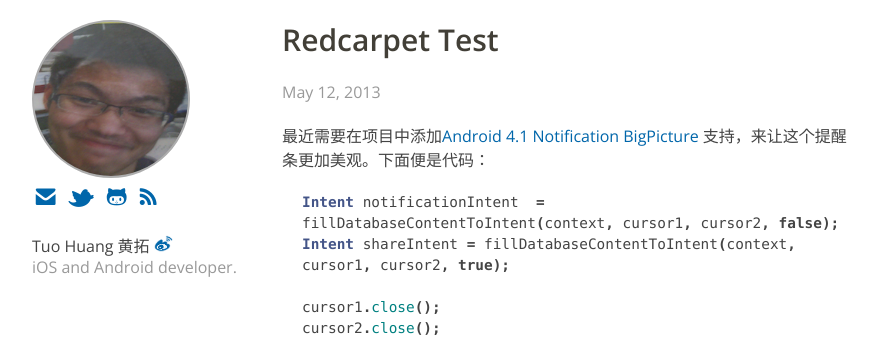
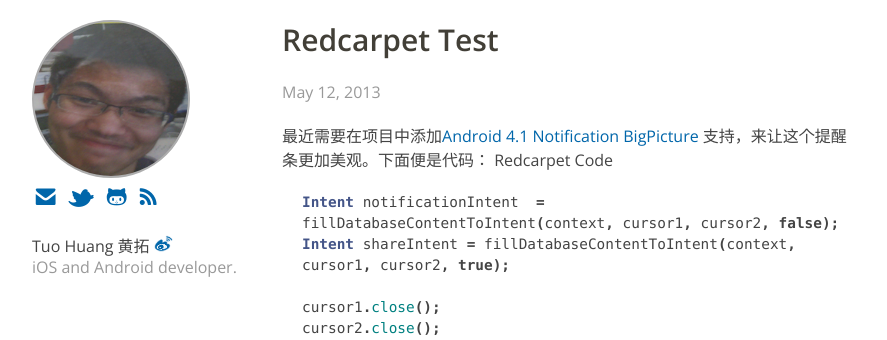
Before and after one commit to 5CakesSH/5cakessh.github.io, a Jekyll site: the page built from _posts/2013-05-12-redcarptet-test.md, in a window 1280 px wide and 1400 px high. Shown: the top 340 px of the window, without its empty margins (138-1025 px from the left). Built offline with Jekyll 4.4.1, drawn with Linux system fonts in a browser that asks for light colours; Markdown is read by kramdown in place of the engine named in the settings; comment, search, counter and statistics services are not loaded.

Commit message:
fix the problem o f redcarpt

````diff
--- a/Gemfile
+++ b/Gemfile
@@ -1,3 +1,3 @@
 source 'http://rubygems.org'
-
-gem 'jekyll', '~>0.9'
+gem 'redcarpet'
+gem 'jekyll', :git => "git://github.com/mojombo/jekyll.git", :branch => "0.12.1-release"
--- a/_config.yml
+++ b/_config.yml
@@ -2,4 +2,4 @@
 permalink: '/:title'
 markdown: redcarpet
 redcarpet:
-  extensions: [fenced_code_blocks]
+  extensions: ["no_intra_emphasis", "fenced_code_blocks", "autolink", "tables", "with_toc_data"]
--- a/_posts/2013-05-12-redcarptet-test.md
+++ b/_posts/2013-05-12-redcarptet-test.md
@@ -7,6 +7,8 @@
 ---
 
 最近需要在项目中添加[Android 4.1 Notification BigPicture](http://capdroid.wordpress.com/2012/07/16/android-4-1-jelly-beans-notification-tutorial-part-ii/) 支持，来让这个提醒条更加美观。下面便是代码：
+`Redcarpet Code `
+
 ```java
 Intent notificationIntent  = fillDatabaseContentToIntent(context, cursor1, cursor2, false);
 Intent shareIntent = fillDatabaseContentToIntent(context, cursor1, cursor2, true);
@@ -45,9 +47,13 @@
     return notificationIntent;
 }
 ```
+
 很简单的逻辑， notification中有两个按钮，一个是查看，一个是分享。然后分享的话，我们在extra中将其To_SHARE设置为真，而如果是查看的话，其值为假。
 
 接下来我们在DetailActivity中，获取TO_SHARE的值来决定是否应该调出分享操作。
+
+`Pygment norml Code `
+
 {% highlight java %}
 Bundle extras = this.getIntent().getExtras();
 Boolean isToShareFromNotification =  extras.getBoolean(TO_SHARE);
````
Also changed, not shown: Gemfile.lock.
